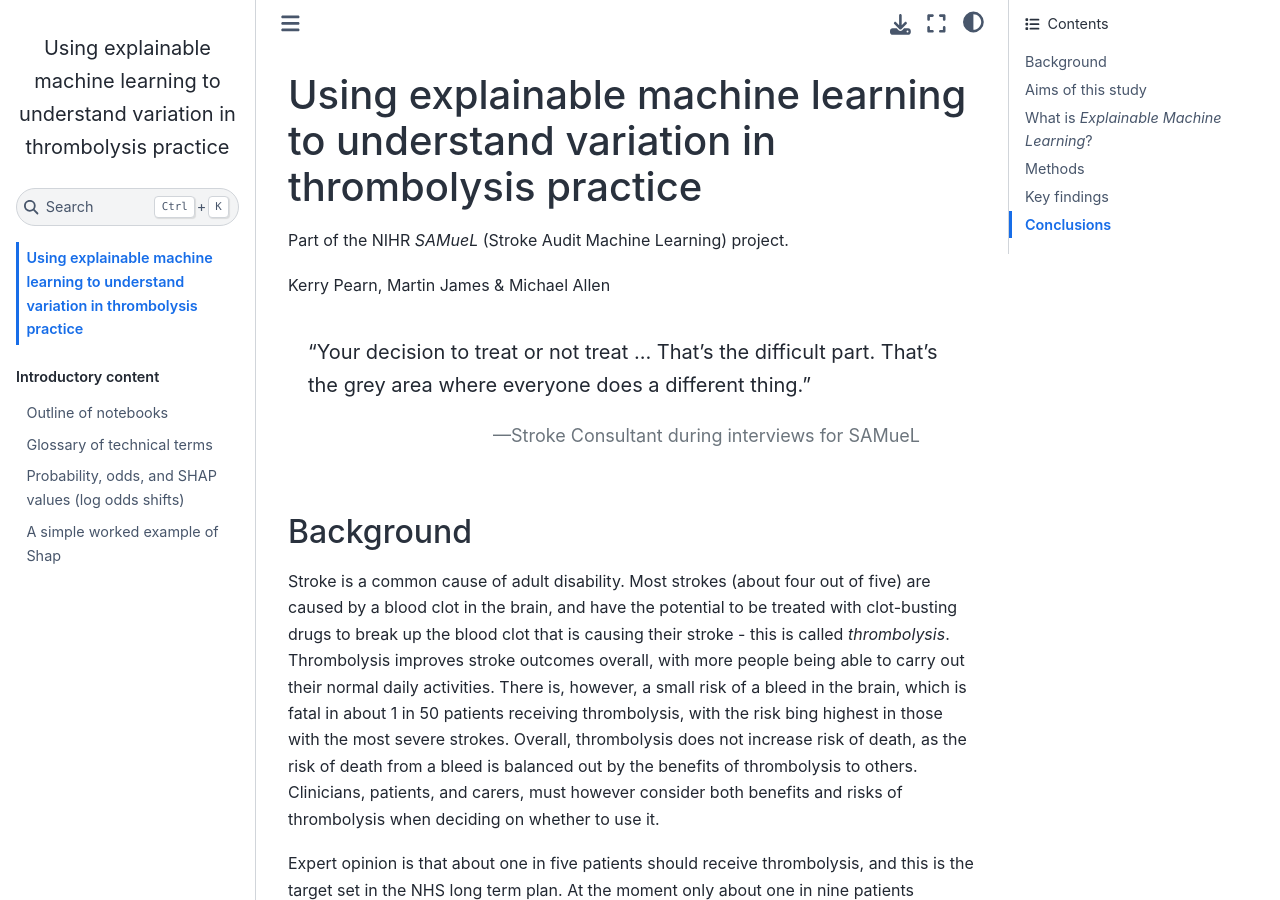
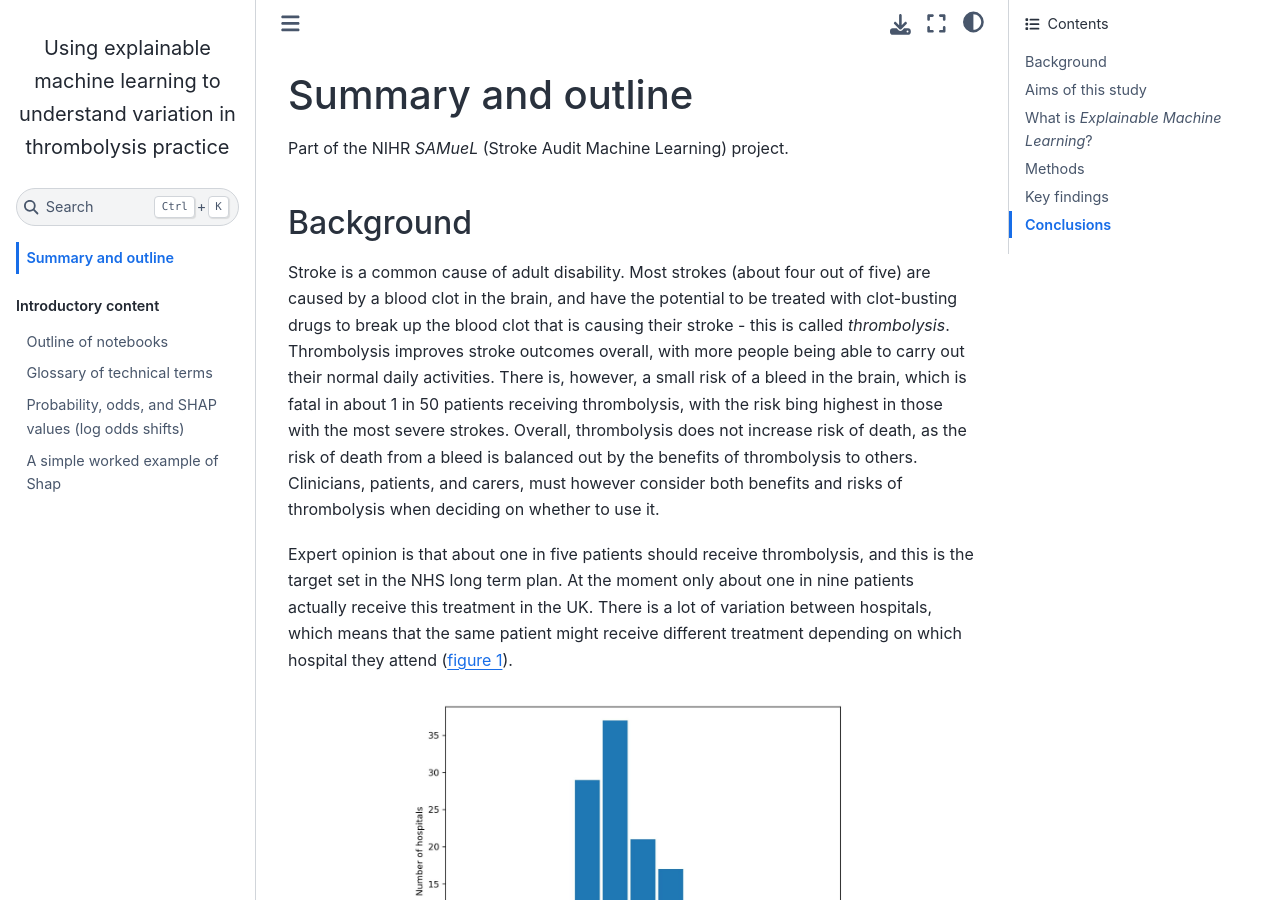
Before and after one commit to samuel-book/samuel_shap_paper_1, a Jupyter Book: the page built from introduction/intro.md, in a window 1280 px wide and 900 px high. Built offline with Jupyter Book 1.0.4 settings and Sphinx 7.4.7 and the Sphinx Book theme 1.1.4, drawn with Linux system fonts in a browser that asks for light colours; pages that are not in the unit, such as notebooks, are missing from menus.

````diff
--- a/introduction/intro.md
+++ b/introduction/intro.md
@@ -1,14 +1,6 @@
-# Using explainable machine learning to understand variation in thrombolysis practice
+# Summary and outline
 
 Part of the NIHR *SAMueL* (Stroke Audit Machine Learning) project.
-
-Kerry Pearn, Martin James & Michael Allen
-
-```{epigraph}
-"Your decision to treat or not treat … That’s the difficult part. That’s the grey area where everyone does a different thing."
-
--- Stroke Consultant during interviews for SAMueL
-```
 
 ## Background
 
````
Also changed, not shown: xgb_with_feature_selection/to_do.md (added, +3 -0 lines), 9 other files.
